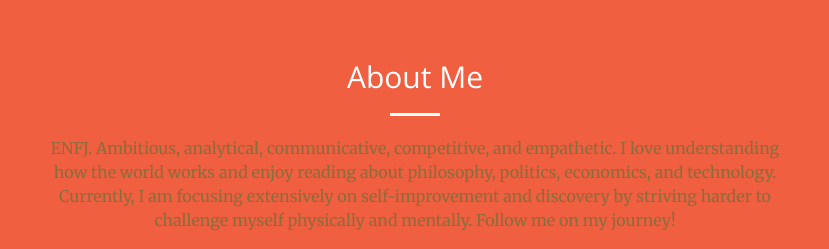
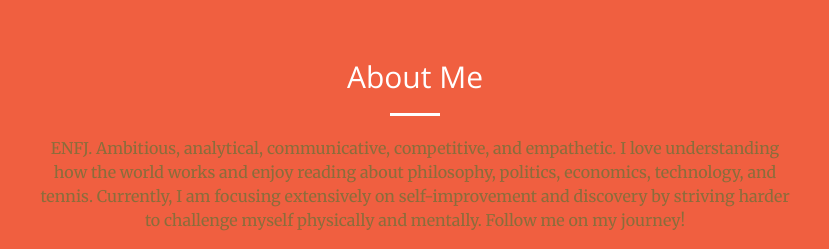
Before and after one commit to anandg8/anandg8.github.io, a website: page index.html in a window 1280 px wide. Shown: the part 840-1089 px from the top of the page, 225-1054 px from the left. Drawn offline with nearby package versions, Linux system fonts and the light colour scheme.

Commit message:
even more about me changes

```diff
--- a/index.html
+++ b/index.html
@@ -85,7 +85,7 @@
                 <div class="col-lg-8 col-lg-offset-2 text-center">
                     <h2 class="section-heading">About Me</h2>
                     <hr class="light">
-                    <p class="text-warning">ENFJ. Ambitious, analytical, communicative, competitive, and empathetic. I love understanding how the world works and enjoy reading about philosophy, politics, economics, and technology.
+                    <p class="text-warning">ENFJ. Ambitious, analytical, communicative, competitive, and empathetic. I love understanding how the world works and enjoy reading about philosophy, politics, economics, technology, and tennis.
                     Currently, I am focusing extensively on self-improvement and discovery by striving harder to challenge myself physically and mentally. Follow me on my journey!
                     </p>
                     <p class="text-warning"> From a professional perspective, I have a strong passion for product management and want to pursue it as a full time career. My goal is to launch products that
```
